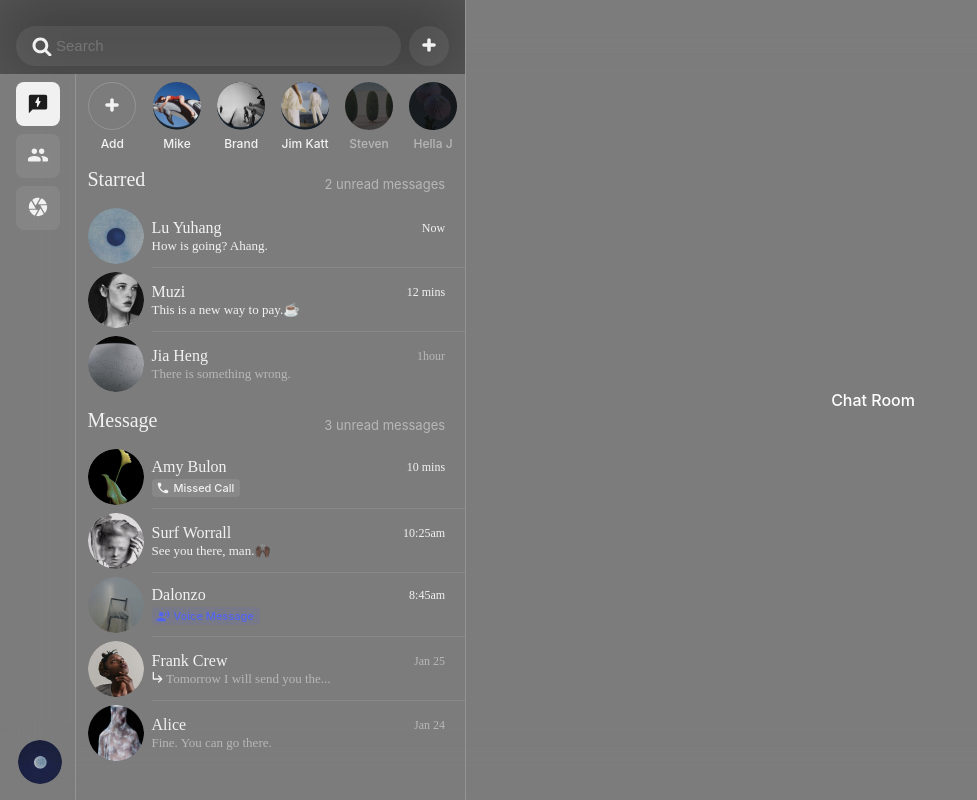
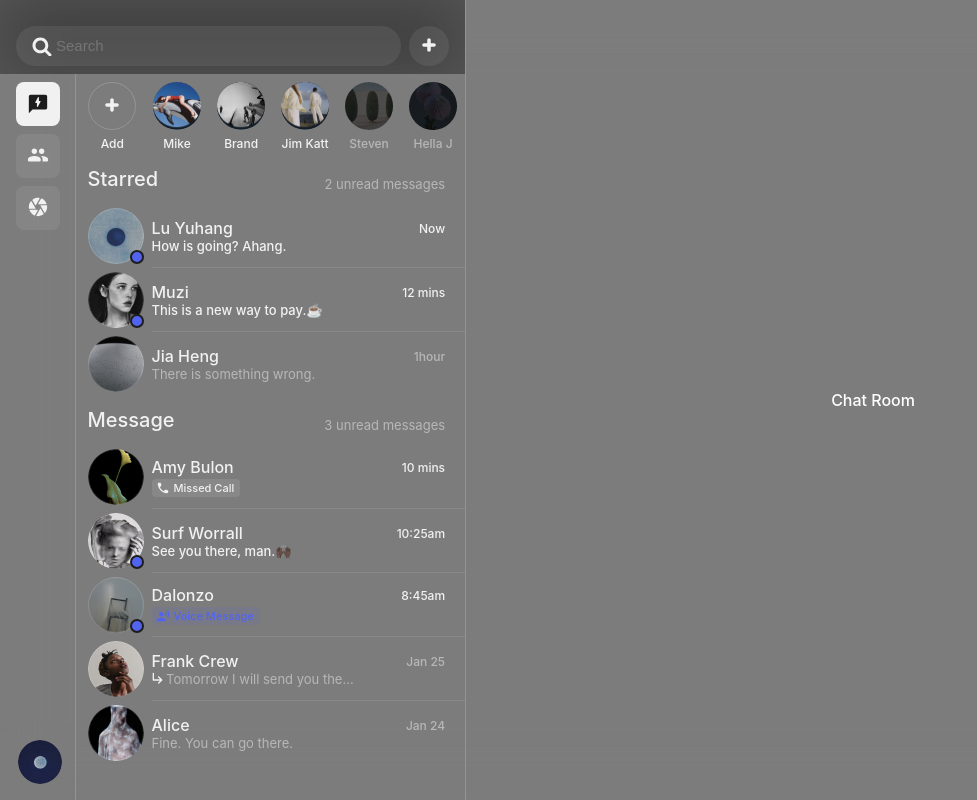
Before and after one commit to mordochi/rolo_test, a React (Create React App) app: page / in a window 1280 px wide. Shown: the whole page, without its empty margins (0-977 px from the left). Built offline with nearby package versions, Linux system fonts and the light colour scheme.

Commit message:
show whether the user is online

```diff
--- a/src/Component/Messages/index.jsx
+++ b/src/Component/Messages/index.jsx
@@ -2,6 +2,7 @@ import React from 'react';
 import Phone from '../icons/Phone';
 import Reply from '../icons/Reply';
 import Voice from '../icons/Voice';
+import { connectedUsers } from '../Panel/constants';
 import {
   Avatar,
   Container,
@@ -59,7 +60,10 @@ const Messages = props => {
       }
 
       return (
-        <Message key={group.message.content}>
+        <Message
+          key={i}
+          isOnline={connectedUsers.includes(group.message.sent_by)}
+        >
           <Avatar src={group.avatar} />
           <Info isLastOne={i === props.messageGroups.length - 1}>
             <Wrapper>
--- a/src/Component/Messages/styles.js
+++ b/src/Component/Messages/styles.js
@@ -12,7 +12,6 @@ export const Header = styled.div`
 `;
 
 export const Title = styled.h3`
-  font-family: Circular Std;
   font-size: 20px;
   font-weight: 500;
   line-height: 25px;
@@ -29,9 +28,36 @@ export const Message = styled.div`
   justify-content: space-between;
   align-items: stretch;
   margin-top: 16px;
+  position: relative;
 
   & + & {
     margin-top: 8px;
+  }
+
+  :before {
+    content: '';
+    display: ${({ isOnline }) => (isOnline ? 'block' : 'none')};
+    width: 14px;
+    height: 14px;
+    background: #5264ef;
+    border: 2px solid #1d1d1d;
+    border-radius: 50%;
+    position: absolute;
+    bottom: 0;
+    left: 42px;
+    z-index: 1;
+    box-sizing: border-box;
+  }
+
+  :after {
+    content: '';
+    width: 56px;
+    height: 56px;
+    border: 1.5px solid rgba(241, 241, 241, 0.2);
+    border-radius: 50%;
+    display: block;
+    position: absolute;
+    box-sizing: border-box;
   }
 `;
 
@@ -70,14 +96,12 @@ export const Wrapper = styled.div`
 `;
 
 export const Name = styled.h4`
-  font-family: Circular Std;
   font-size: 16px;
   font-weight: 500;
   line-height: 20px;
 `;
 
 export const Timestamp = styled.p`
-  font-family: Circular Std;
   font-size: 12px;
   font-weight: 500;
   line-height: 15px;
@@ -85,7 +109,6 @@ export const Timestamp = styled.p`
 `;
 
 export const Content = styled.p`
-  font-family: Circular Std;
   font-size: 13px;
   font-weight: ${({ isUnread }) => (isUnread ? '500' : 'normal')};
   line-height: 16px;
--- a/src/Component/Panel/constants.js
+++ b/src/Component/Panel/constants.js
@@ -16,7 +16,7 @@ export const starredMessageGroups = [
       type: 'text',
       content: 'How is going? Ahang.',
       is_unread: true,
-      sent_by: 'user_id'
+      sent_by: 'user_id_1'
     }
   },
   {
@@ -27,7 +27,7 @@ export const starredMessageGroups = [
       type: 'text',
       content: 'This is a new way to pay.☕️',
       is_unread: true,
-      sent_by: 'user_id'
+      sent_by: 'user_id_2'
     }
   },
   {
@@ -38,7 +38,7 @@ export const starredMessageGroups = [
       type: 'text',
       content: 'There is something wrong.',
       is_unread: false,
-      sent_by: 'user_id'
+      sent_by: 'user_id_3'
     }
   }
 ];
@@ -52,7 +52,7 @@ export const generalMessageGroups = [
       type: 'phone_call',
       status: 'Missed Call',
       is_unread: true,
-      sent_by: 'user_id'
+      sent_by: 'user_id_4'
     }
   },
   {
@@ -63,7 +63,7 @@ export const generalMessageGroups = [
       type: 'text',
       content: 'See you there, man.🙌🏿',
       is_unread: true,
-      sent_by: 'user_id'
+      sent_by: 'user_id_5'
     }
   },
   {
@@ -73,7 +73,7 @@ export const generalMessageGroups = [
     message: {
       type: 'voice',
       is_unread: true,
-      sent_by: 'user_id'
+      sent_by: 'user_id_6'
     }
   },
   {
@@ -95,7 +95,14 @@ export const generalMessageGroups = [
       type: 'text',
       content: 'Fine. You can go there.',
       is_unread: false,
-      sent_by: 'user_id'
+      sent_by: 'user_id_7'
     }
   }
 ];
+
+export const connectedUsers = [
+  'user_id_1',
+  'user_id_2',
+  'user_id_5',
+  'user_id_6'
+];
```
